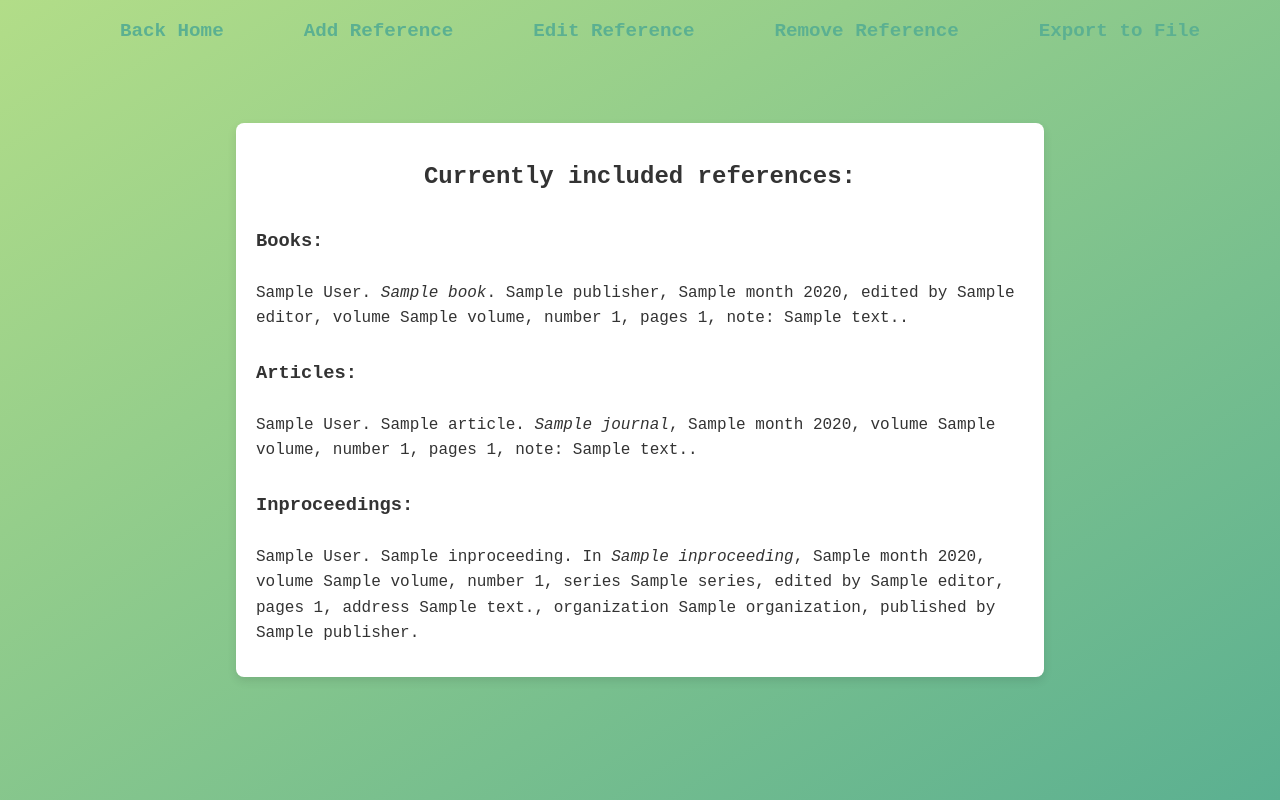
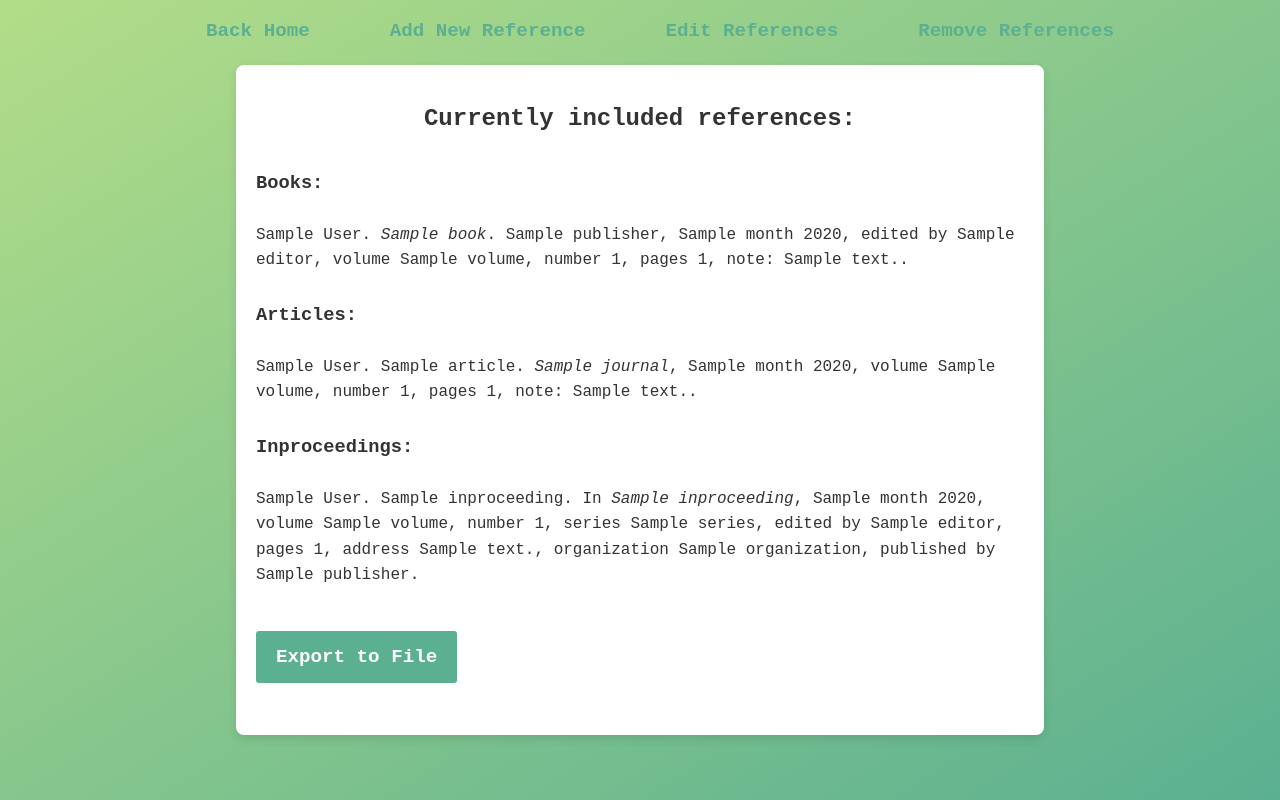
Before and after one commit to KaEerola/IceLime, a Flask app: template src/templates/view_references.html in a window 1280 px wide. Run offline with Flask 3, Linux system fonts and the light colour scheme; the template is opened without the code that fills it: most values are stand-ins (such as "Sample title", 1, 10 or a date in 2020).

Commit message:
add some small edits to css

```diff
--- a/src/static/styles.css
+++ b/src/static/styles.css
@@ -199,6 +199,16 @@ a {
   text-align: left;
 }
 
+.container button {
+  width: auto;
+  min-width: 50px;
+  background-color: #5bb091;
+  color: #fff;
+  border: none;
+  cursor: pointer;
+  transition: background-color 0.3s ease;
+}
+
 /* Lomakkeen kontaineri */
 .input-form {
   width: 60vw;
--- a/src/templates/edit_reference.html
+++ b/src/templates/edit_reference.html
@@ -7,9 +7,9 @@ View references
 {% block header %}
 <header>
     <a href="/"><button>Back Home</button></a>
-    <a href="/add_reference"><button>Add Reference</button></a>
+    <a href="/add_reference"><button>Add New Reference</button></a>
     <a href="/edit_reference"><button>Edit Another Reference</button></a>
-    <a href="/remove_reference"><button>Remove Reference</button></a>
+    <a href="/remove_reference"><button>Remove References</button></a>
 </header>
 {% endblock %}
 
--- a/src/templates/index.html
+++ b/src/templates/index.html
@@ -9,6 +9,7 @@ IceLime
 {% endblock %}
 
 {% block body %}
+
 <h1>IceLime</h1>
 <div class="index">
   <p>Welcome to IceLime Bibtex reference manager!</p>
--- a/src/templates/view_references.html
+++ b/src/templates/view_references.html
@@ -7,10 +7,9 @@ View references
 {% block header %}
 <header>
     <a href="/"><button>Back Home</button></a>
-    <a href="/add_reference"><button>Add Reference</button></a>
-    <a href="/edit_reference"><button>Edit Reference</button></a>
-    <a href="/remove_reference"><button>Remove Reference</button></a>
-    <a href="/export"><button>Export to File</button></a>
+    <a href="/add_reference"><button>Add New Reference</button></a>
+    <a href="/edit_reference"><button>Edit References</button></a>
+    <a href="/remove_reference"><button>Remove References</button></a>
 </header>
 {% endblock %}
 
@@ -91,6 +90,7 @@ View references
       {%- if inproceeding.publisher %}, published by {{ inproceeding.publisher }}{% endif -%}.
     </p>
   {% endfor %}
+  <a href="/export"><button>Export to File</button></a>
 </div>
 
 {% endblock %}
```
Also changed, not shown: src/templates/update_article.html (+3 -4 lines), src/templates/update_book.html (+3 -8 lines).
